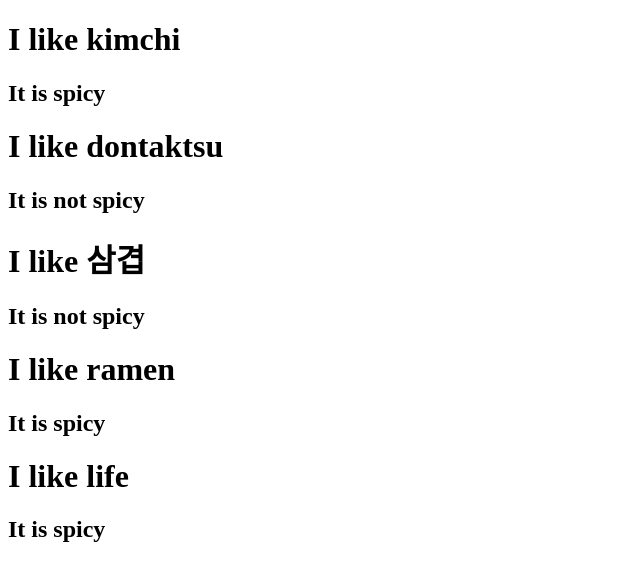
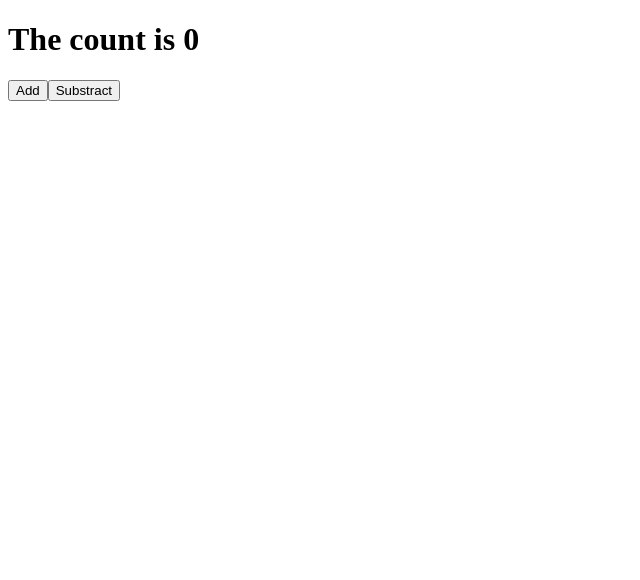
Before and after one commit to tlee0818/movie_app_2021, a React (Create React App) app: page / in a window 1280 px wide. Shown: the top 580 px of the page, without its empty margins (0-640 px from the left). Built offline with nearby package versions, Linux system fonts and the light colour scheme.

Commit message:
deleted food, learned states

```diff
--- a/package.json
+++ b/package.json
@@ -6,6 +6,7 @@
     "@testing-library/jest-dom": "^5.11.9",
     "@testing-library/react": "^11.2.5",
     "@testing-library/user-event": "^12.8.0",
+    "prop-types": "^15.7.2",
     "react": "^17.0.1",
     "react-dom": "^17.0.1",
     "react-scripts": "4.0.3",
--- a/src/App.js
+++ b/src/App.js
@@ -1,44 +1,29 @@
 import React from 'react';
+import PropTypes from "prop-types";
 
-const favFoods = [
-  {id: 1,
-    name: "kimchi",
-    spicy: true},
-  {id: 2,
-    name: "dontaktsu",
-    spicy: false},
-  {id:3,
-    name: "삼겹",
-    spicy: false},
-  {id: 4,
-    name: "ramen",
-    spicy: true},
-  {id: 5,
-    name: "life",
-    spicy: true}];
+class App extends React.Component{
+  //data that will change
+  state = {
+    count: 0
+  };
 
-function Food(props){
-  return <div>
-    <h1>I like {props.name}</h1>
-    <h2>It is {props.spicy? "spicy": "not spicy"}</h2>
-    </div>
-}
-
-function renderFood(dish){
-  return <Food key = {dish.id} name = {dish.name} spicy = {dish.spicy}/>
-}
+  add = () => {
+    this.setState(current => ({count: current.count+1}))
+  };
+  subtract = () => {
+    this.setState(current => ({count: current.count-1}))
+  };
+  //dont get current state using this.state.count => not good practice
+  //this.setState(current => ({count: current.count+1}))
 
 
-
-
-
-
-function App() {
-  return (
-    <div className="App">
-      {favFoods.map(renderFood)}
-    </div>
-  );
+  render(){
+    return <div>
+      <h1>The count is {this.state.count}</h1>
+        <button onClick={this.add}>Add</button>
+        <button onClick={this.subtract}>Substract</button>
+      </div>
+  } //parathanses immediate, without it, only onClick\
 }
 
 export default App;
```
